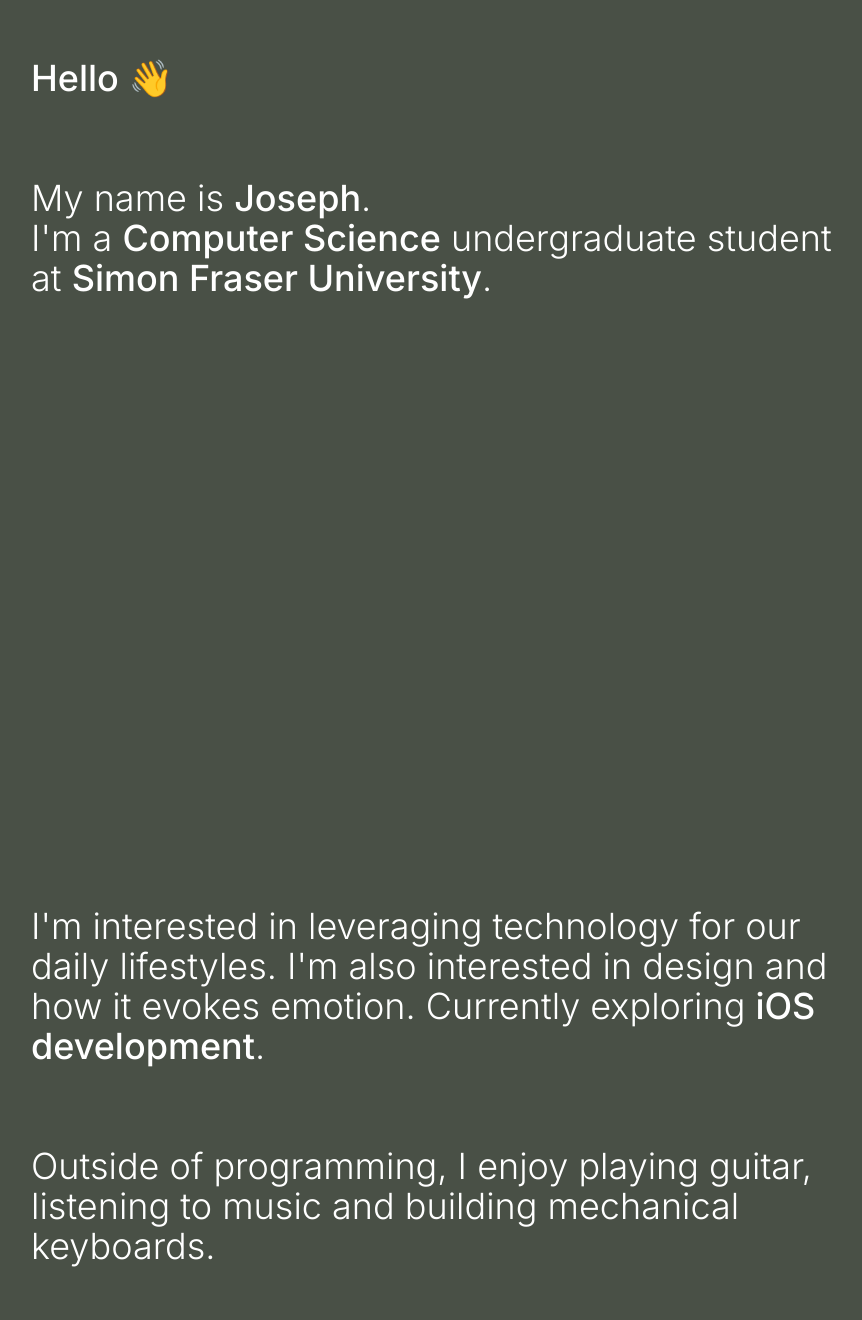
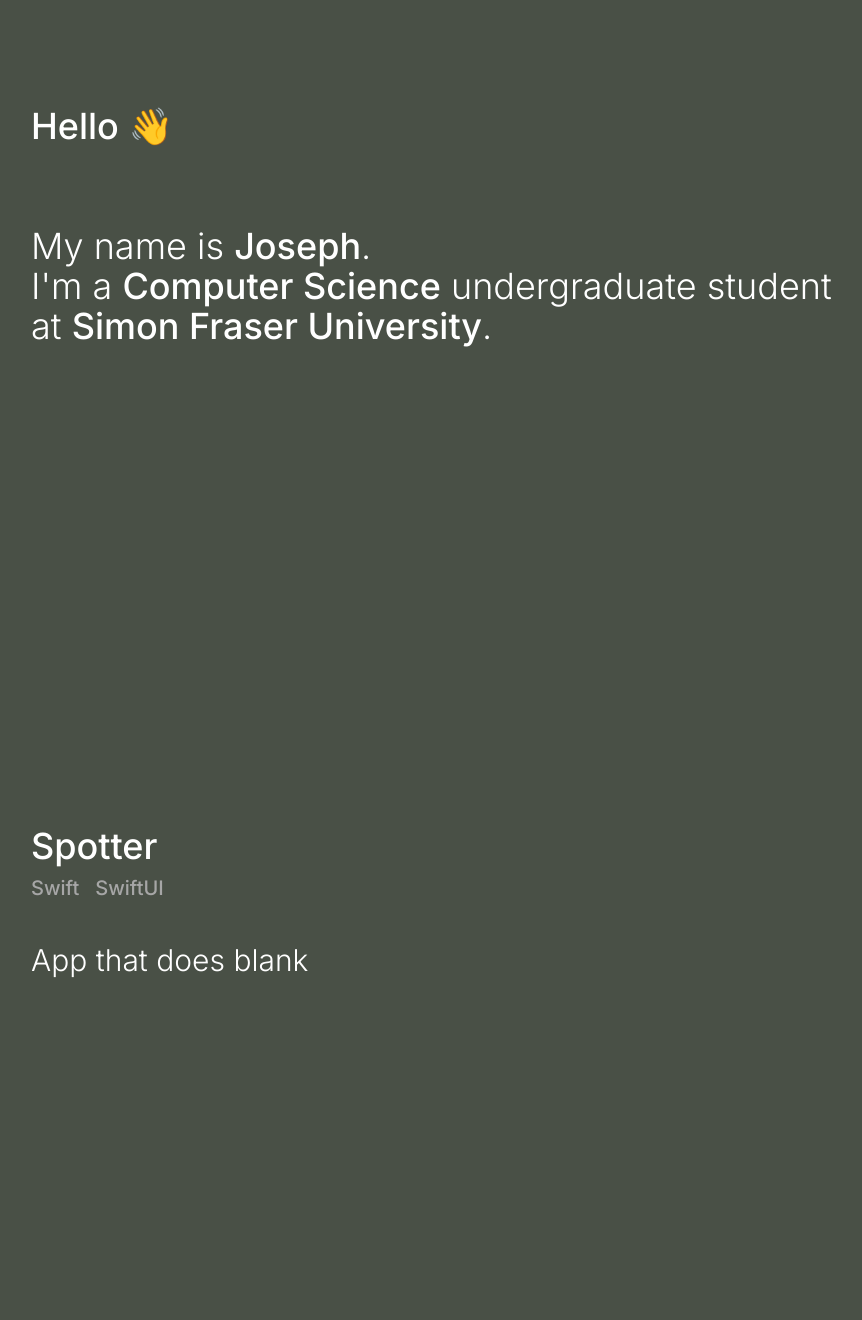
Before and after one commit to nevadoj/nevadoj.github.io, a React (Create React App) app: page / in a window 1280 px wide. Shown: the part 150-1470 px from the top of the page, without its empty margins (193-1055 px from the left). Built offline with nearby package versions, Linux system fonts and the light colour scheme; the HTML template or start-up script is replaced by a standard one.

Commit message:
start of projects section

```diff
--- a/src/App.js
+++ b/src/App.js
@@ -1,12 +1,14 @@
 import NavBar from "./components/NavBar";
 import Home from "./components/Home"
 import About from "./components/About"
+import Projects from "./components/Projects"
 
 function App() {
   return (
     <div>
       <NavBar />
       <Home />
+      <Projects />
       <About />
     </div>
   );
--- a/src/components/Home.js
+++ b/src/components/Home.js
@@ -4,7 +4,7 @@
   return (
     <div name="home" className="h-screen w-full bg-[#495046] text-white">
       <div className="max-w-screen-lg mx-auto flex flex-col items-center justify-center h-full md:flex-row">
-        <div className="pb-96">
+        <div className="-translate-y-36">
              <div className='font-light max-w-4xl mx-24'>
               <h2 className="text-4xl font-medium py-20">Hello 👋</h2>
               <p className="text-4xl">My name is <span className="font-medium">Joseph</span>.</p>
--- /dev/null
+++ b/src/components/Projects.js
@@ -0,0 +1,18 @@
+import React from 'react'
+
+export default function Projects() {
+  return (
+    <div name="projects" className="h-screen w-full bg-[#495046] text-white">
+      <div className="max-w-screen-lg mx-auto flex flex-col h-full">
+        <div className="font-light max-w-4xl mx-24 my-24">
+            <p className="text-4xl font-medium">Spotter</p>
+            <div className="flex justify-start py-2 text-xl font-medium text-[#A6A6A6]">
+                <p className="pr-4">Swift</p>
+                <p>SwiftUI</p>
+            </div>
+            <p className='text-3xl py-8'>App that does blank</p>
+        </div>
+      </div>
+    </div>
+  )
+}
```
